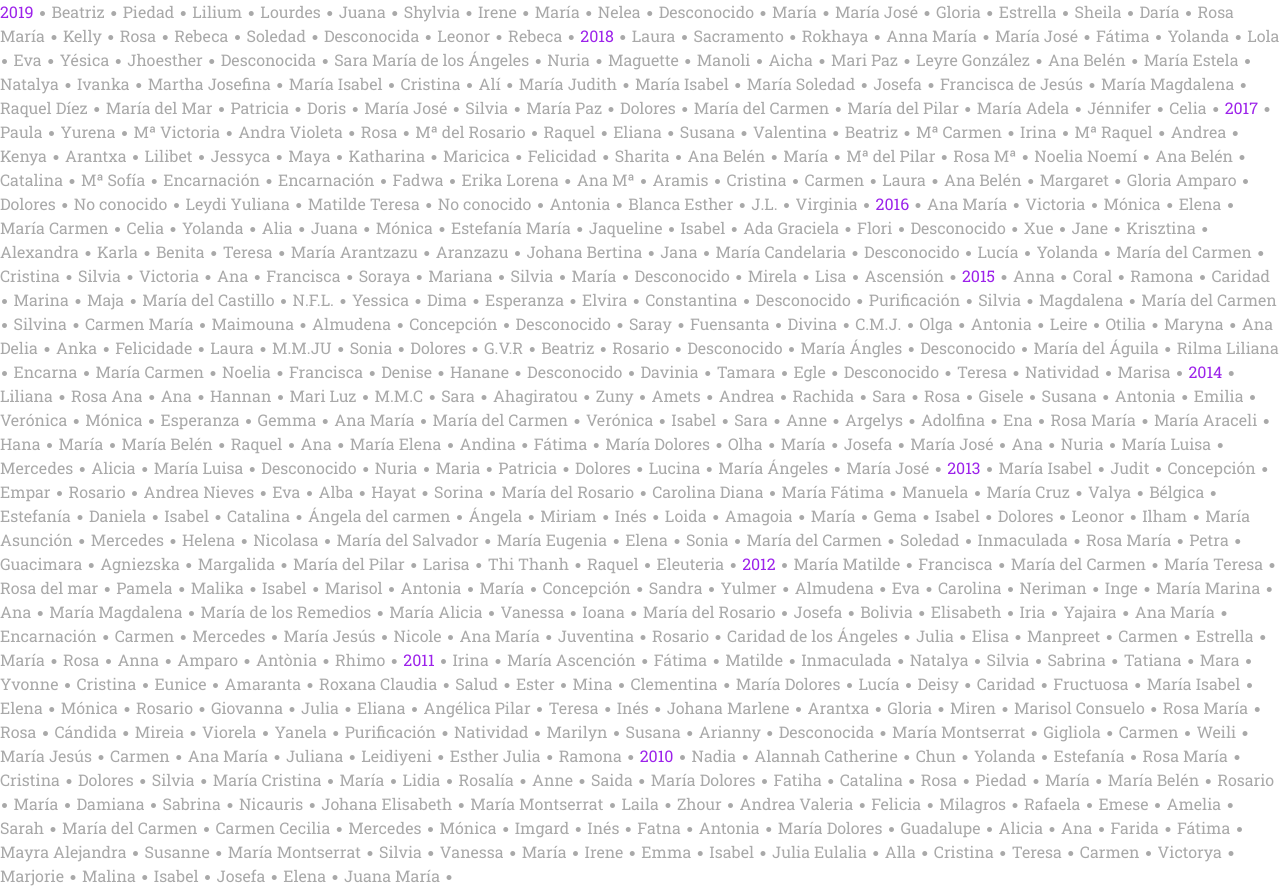
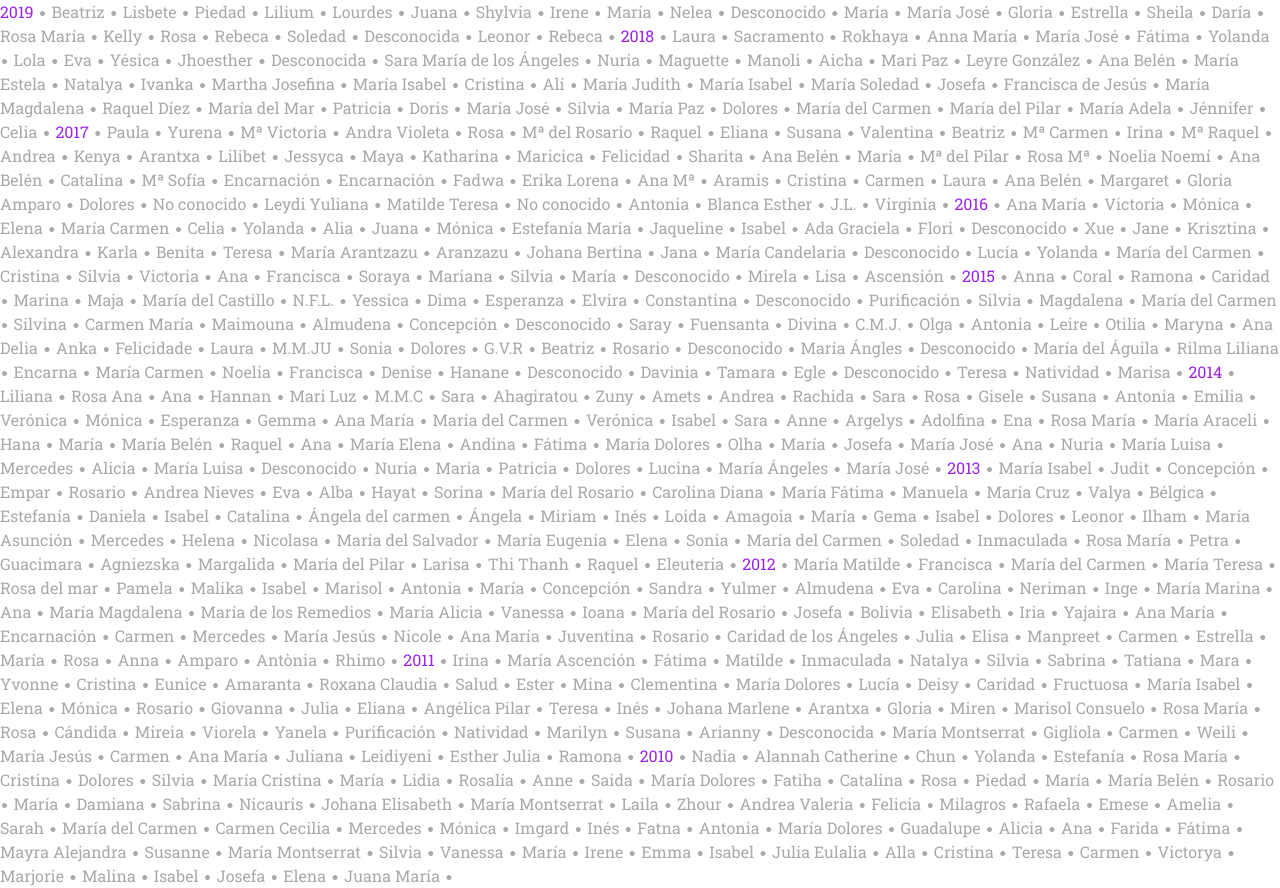
Before and after one commit to VangData/HTML, a plain HTML site: page 2018.12.VizMujeresb.html in a window 1280 px wide. Drawn offline with nearby package versions, Linux system fonts and the light colour scheme; a script that the page names is missing.

Commit message:
Update 2018.12.VizMujeresb.html

```diff
--- a/2018.12.VizMujeresb.html
+++ b/2018.12.VizMujeresb.html
@@ -65,6 +65,7 @@ $('body').tooltip({
 <table class="container" style="width:100%">
 <text class="years">2019</text><text class="point"> • </text>
 <span class="names" data-toggle="tooltip" data-html="true" title="29 años<br>Valencia<br>Junio">Beatriz</span><text class="point"> • </text>
+<span class="names" data-toggle="tooltip" data-html="true" title="45 años<br>Andalucía<br>Junio">Lisbete</span><text class="point"> • </text>
 <span class="names" data-toggle="tooltip" data-html="true" title="51 años<br>Córdoba<br>Junio">Piedad</span><text class="point"> • </text>
 <span class="names" data-toggle="tooltip" data-html="true" title="39 años<br>Las Palmas de Gran Canaria<br>Mayo">Lilium</span><text class="point"> • </text>
 <span class="names" data-toggle="tooltip" data-html="true" title="43 años<br>Murcia<br>Mayo">Lourdes</span><text class="point"> • </text>
```
